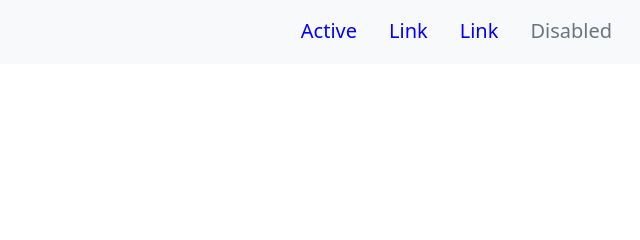
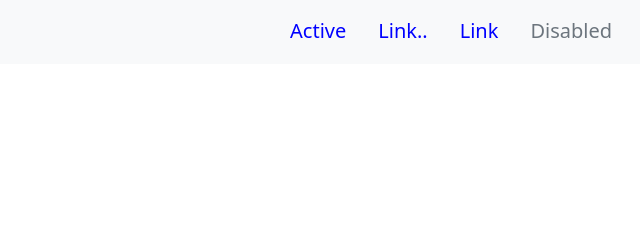
Before and after one commit to sathish2003-pixel/Portfolio, a plain HTML site: page index.html in a window 1280 px wide. Shown: the top 240 px of the page, 640-1280 px from the left. Drawn offline with nearby package versions, Linux system fonts and the light colour scheme.

Commit message:
modified

```diff
--- a/index.html
+++ b/index.html
@@ -92,7 +92,7 @@
                 <a class="nav-link active" aria-current="page" href="#">Active</a>
               </li>
               <li class="nav-item">
-                <a class="nav-link" href="#">Link</a>
+                <a class="nav-link" href="#">Link..</a>
               </li>
               <li class="nav-item">
                 <a class="nav-link" href="#">Link</a>
```
